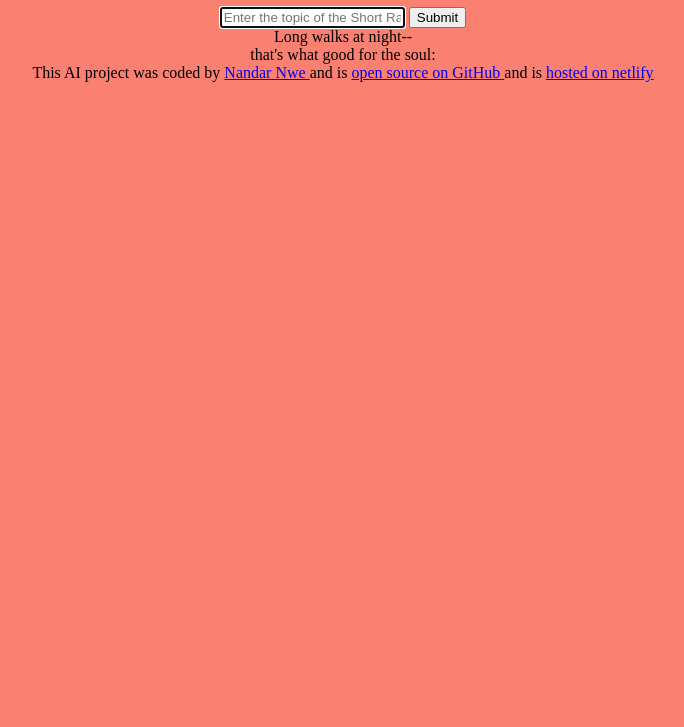
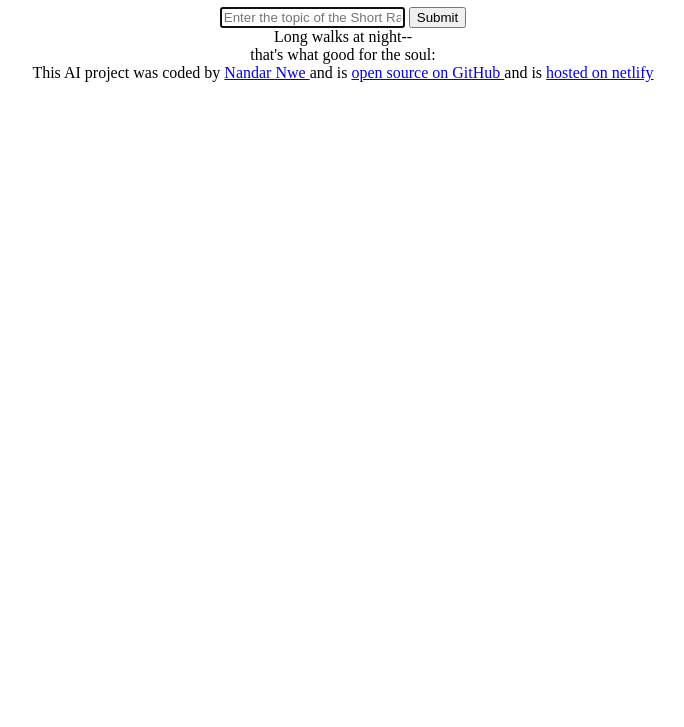
Before and after one commit to Nandar-MaryAnn/AI-poem-generator, a plain HTML site: page index.html in a window 1280 px wide. Shown: the part 73-800 px from the top of the page, without its empty margins (297-981 px from the left). Drawn offline with Linux system fonts and the light colour scheme.

Commit message:
remove background color in css

```diff
--- a/src/style.css
+++ b/src/style.css
@@ -1,4 +1,3 @@
 body {
-  background: salmon;
   text-align: center;
 }
```
